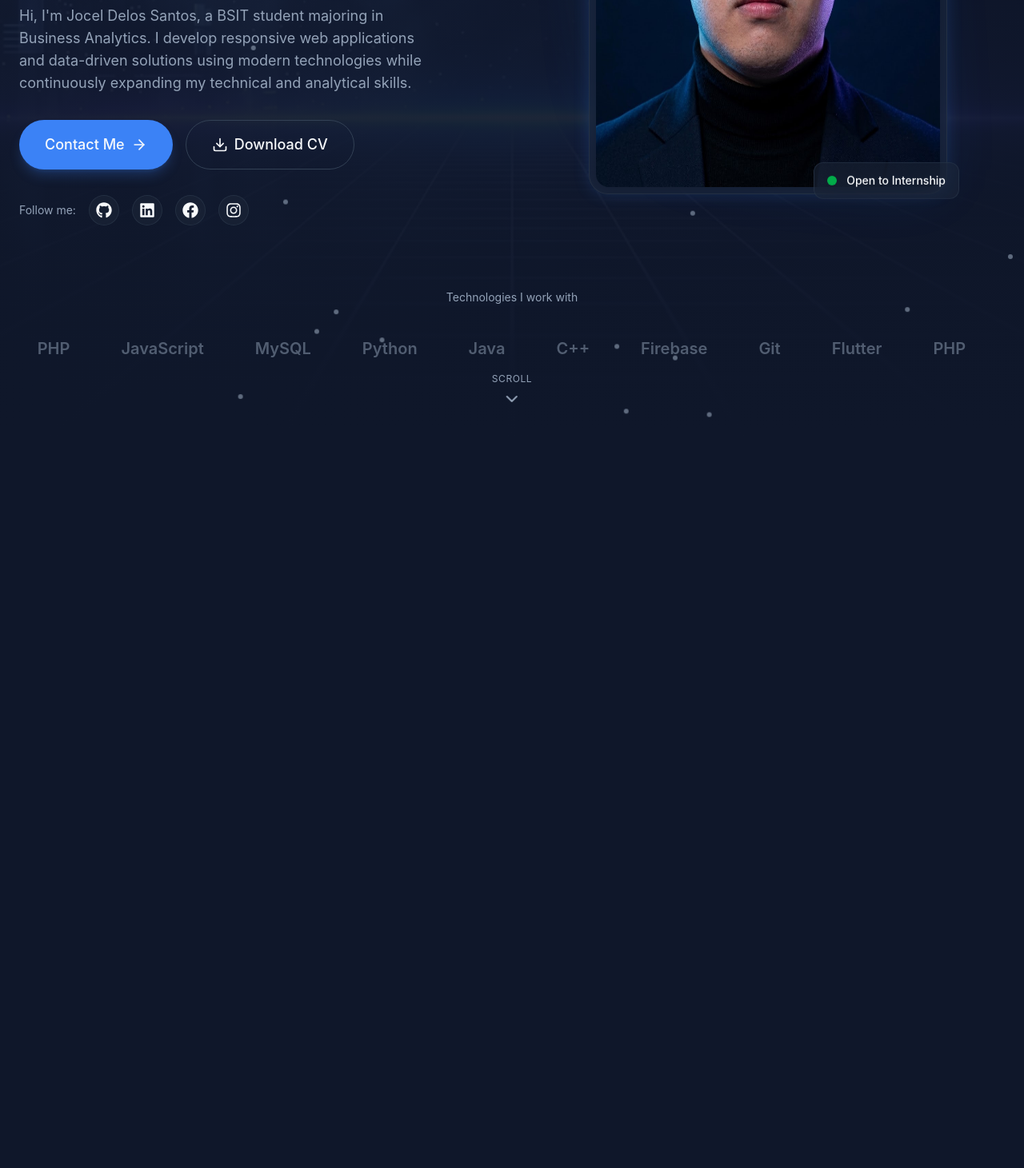
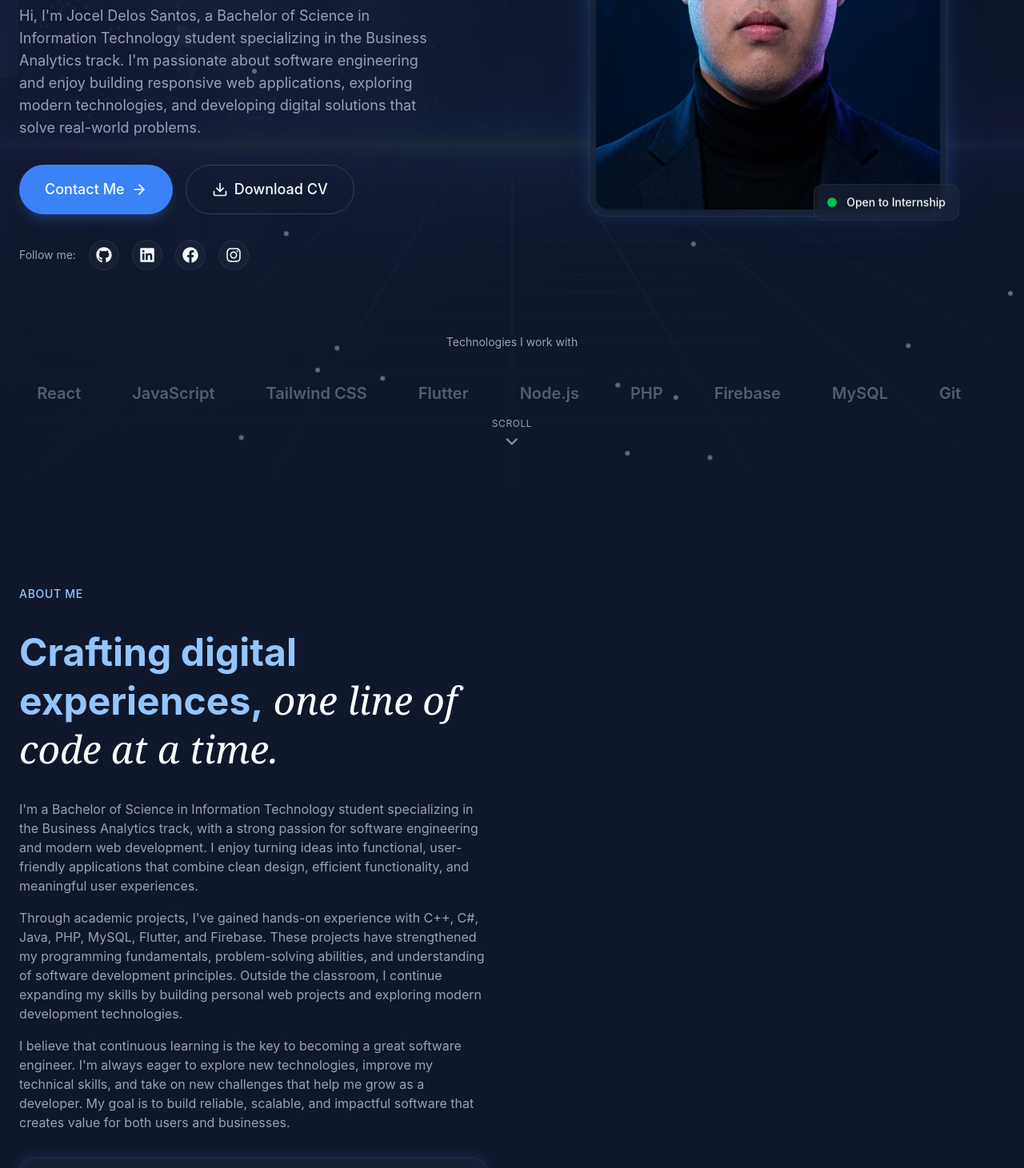
Before and after one commit to JocelDS/Portfolio, a React (Vite) app: page / in a window 1280 px wide. Shown: the part 480-1941 px from the top of the page at 80% size. Before the commit the page ends 1026 px from the top, so only its background shows below. Built offline with nearby package versions, Linux system fonts and the light colour scheme.

Commit message:
Improve hero, about section, navbar, and animations

```diff
--- a/src/index.css
+++ b/src/index.css
@@ -11,7 +11,7 @@
   --color-primary-foreground: #FFFFFF;
 
   --color-secondary: #8B5CF6;
-  --color-secondary-foreground: #FFFFFF;
+  --color-secondary-foreground: #93C5FD;
 
   --color-muted: #334155;
   --color-muted-foreground: #94A3B8;
@@ -126,7 +126,7 @@
 
   .animate-marquee {
     animation: marquee 30s linear infinite;
-  }
+}
 
   .animation-delay-100{
     animation-delay: 100ms;
--- a/src/layout/Navbar.jsx
+++ b/src/layout/Navbar.jsx
@@ -4,7 +4,6 @@ import { Menu, X } from "lucide-react";
 
 const navLinks = [
   { href: "#about", label: "About" },
-  { href: "#skills", label: "Skills" },
   { href: "#projects", label: "Projects" },
   { href: "#education", label: "Education" },
   { href: "#certifications", label: "Certifications" },
@@ -82,7 +81,9 @@ export const Navbar = () => {
               </a>
             ))}
 
-            <Button>Contact Me</Button>
+            <Button onClick={() => setIsMobileMenuOpen(false)}>
+              Contact Me
+            </Button>
           </div>
         </div>
       )}
--- a/src/sections/About.jsx
+++ b/src/sections/About.jsx
@@ -1,3 +1,100 @@
+import {
+  Code2,
+  BrainCircuit,
+  MonitorSmartphone,
+  GraduationCap,
+} from "lucide-react";
+
+const cards = [
+  {
+    icon: Code2,
+    title: "Software Development",
+    description:
+      "Building modern, responsive, and scalable web applications using current technologies and best practices.",
+  },
+  {
+    icon: BrainCircuit,
+    title: "Problem Solving",
+    description:
+      "Finding efficient and practical solutions through logical thinking, analysis, and continuous experimentation.",
+  },
+  {
+    icon: MonitorSmartphone,
+    title: "UI & User Experience",
+    description:
+      "Designing clean, intuitive, and accessible interfaces that enhance usability across different devices.",
+  },
+  {
+    icon: GraduationCap,
+    title: "Continuous Growth",
+    description:
+      "Continuously learning new technologies, frameworks, and development practices to become a better software engineer.",
+  },
+];
+
 export const About = () => {
-    return <section></section>;
+  return (
+    <section id="about" className="py-32 relative overflow-hidden">
+      <div className="container mx-auto px-6 relative z-10">
+        <div className="grid lg:grid-cols-2 gap-16 items-center">
+          {/* left column */}
+          <div className="space-y-8">
+            <div>
+              <span className="text-secondary-foreground text-sm font-medium tracking-wider uppercase">
+                About Me
+              </span>
+            </div>
+
+            <h2 className="text-4xl md:text-5xl font-bold leading-tight animate-fade-in animation-delay-100 text-secondary-foreground">
+              Crafting digital experiences,
+              <span className="font-serif italic font-normal text-white">
+                {" "}
+                one line of code at a time.
+              </span>
+            </h2>
+
+            <div className="space-y-4 text-muted-foreground animate-fade-in animation-delay-200">
+              <p>
+                I'm a Bachelor of Science in Information Technology student
+                specializing in the Business Analytics track, with a strong
+                passion for software engineering and modern web development. I
+                enjoy turning ideas into functional, user-friendly applications
+                that combine clean design, efficient functionality, and
+                meaningful user experiences.
+              </p>
+              <p>
+                Through academic projects, I've gained hands-on experience with
+                C++, C#, Java, PHP, MySQL, Flutter, and Firebase. These projects
+                have strengthened my programming fundamentals, problem-solving
+                abilities, and understanding of software development principles.
+                Outside the classroom, I continue expanding my skills by
+                building personal web projects and exploring modern development
+                technologies.
+              </p>
+              <p>
+                I believe that continuous learning is the key to becoming a
+                great software engineer. I'm always eager to explore new
+                technologies, improve my technical skills, and take on new
+                challenges that help me grow as a developer. My goal is to build
+                reliable, scalable, and impactful software that creates value
+                for both users and businesses.
+              </p>
+            </div>
+
+            <div className="glass rounded-2xl p-6 glow-border animate-fade-in animation-delay-300">
+              <p className="text-lg font-medium italic text-foreground">
+                "My mission is to build innovative, reliable, and user-centered
+                software solutions while continuously learning, growing, and
+                using technology to create meaningful impact."
+              </p>
+            </div>
+          </div>
+
+          {/* right column */}
+
+        </div>
+      </div>
+    </section>
+  );
+
 };
--- a/src/sections/Hero.jsx
+++ b/src/sections/Hero.jsx
@@ -4,15 +4,20 @@ import { ArrowRight, Download, ChevronDown} from "lucide-react";
 import { FaGithub, FaLinkedin, FaFacebook, FaInstagram } from "react-icons/fa";
 
 const skills = [
-  " PHP",
+  "React",
   "JavaScript",
+  "Tailwind CSS",
+  "Flutter",
+  "Node.js",
+  "PHP",
+  "Firebase",
   "MySQL",
-  " Python",
+  "Git",
+  "Python",
+  "R",
   "Java",
-  " C++",
-  "Firebase",
-  "Git",
-  "Flutter",
+  "C++",
+  "C#"
 ];
 
 export const Hero = () => {
@@ -68,10 +73,11 @@ export const Hero = () => {
                 </span>
               </h1>
               <p className="text-lg text-muted-foreground max-w-lg animation-fade-in animation-delay-800">
-                Hi, I'm Jocel Delos Santos, a BSIT student majoring in Business
-                Analytics. I develop responsive web applications and data-driven
-                solutions using modern technologies while continuously expanding
-                my technical and analytical skills.
+                Hi, I'm Jocel Delos Santos, a Bachelor of Science in Information
+                Technology student specializing in the Business Analytics track.
+                I'm passionate about software engineering and enjoy building
+                responsive web applications, exploring modern technologies, and
+                developing digital solutions that solve real-world problems.
               </p>
             </div>
             {/* CTAs */}
@@ -158,7 +164,7 @@ export const Hero = () => {
                 <div key={idx} className="flex-shrink-0 px-8 py-4">
                   <span className="text-xl font-semibold text-muted-foreground/50 hover:text-muted-foreground transition-colors">
                     {skill}
-                    </span>
+                  </span>
                 </div>
               ))}
             </div>
@@ -167,12 +173,14 @@ export const Hero = () => {
       </div>
 
       <div className="absolute bottom-8 left-1/2 -translate-x-1/2 animate-fade-in animation-delay-800">
-        <a href="#about" className="flex flex-col items-center gap-2 text-muted-foreground hover:text-primery transition-colors group">
+        <a
+          href="#about"
+          className="flex flex-col items-center gap-2 text-muted-foreground hover:text-primery transition-colors group"
+        >
           <span className="text-xs uppercase tracking-wider">Scroll</span>
-          <ChevronDown className="w-6 h-6 animate-bounce"/>
+          <ChevronDown className="w-6 h-6 animate-bounce" />
         </a>
       </div>
-
     </section>
   );
 };
```
